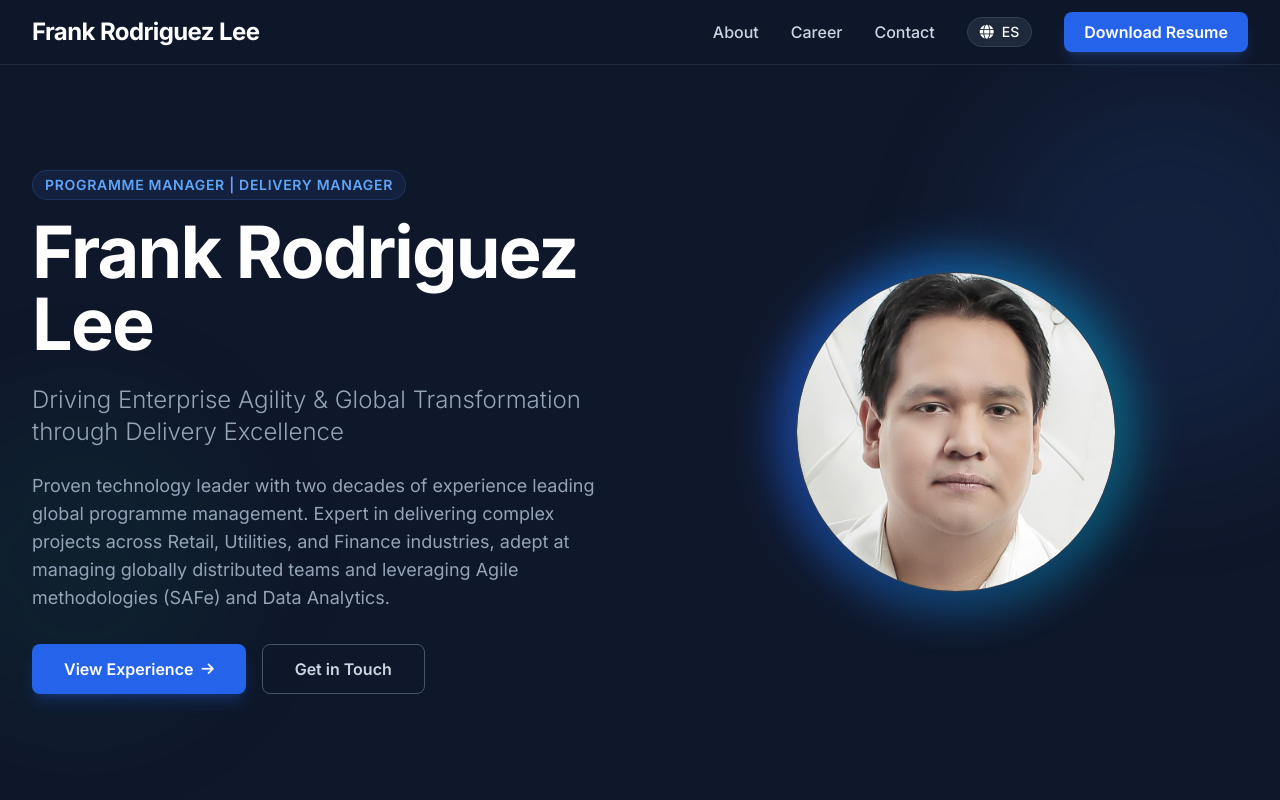
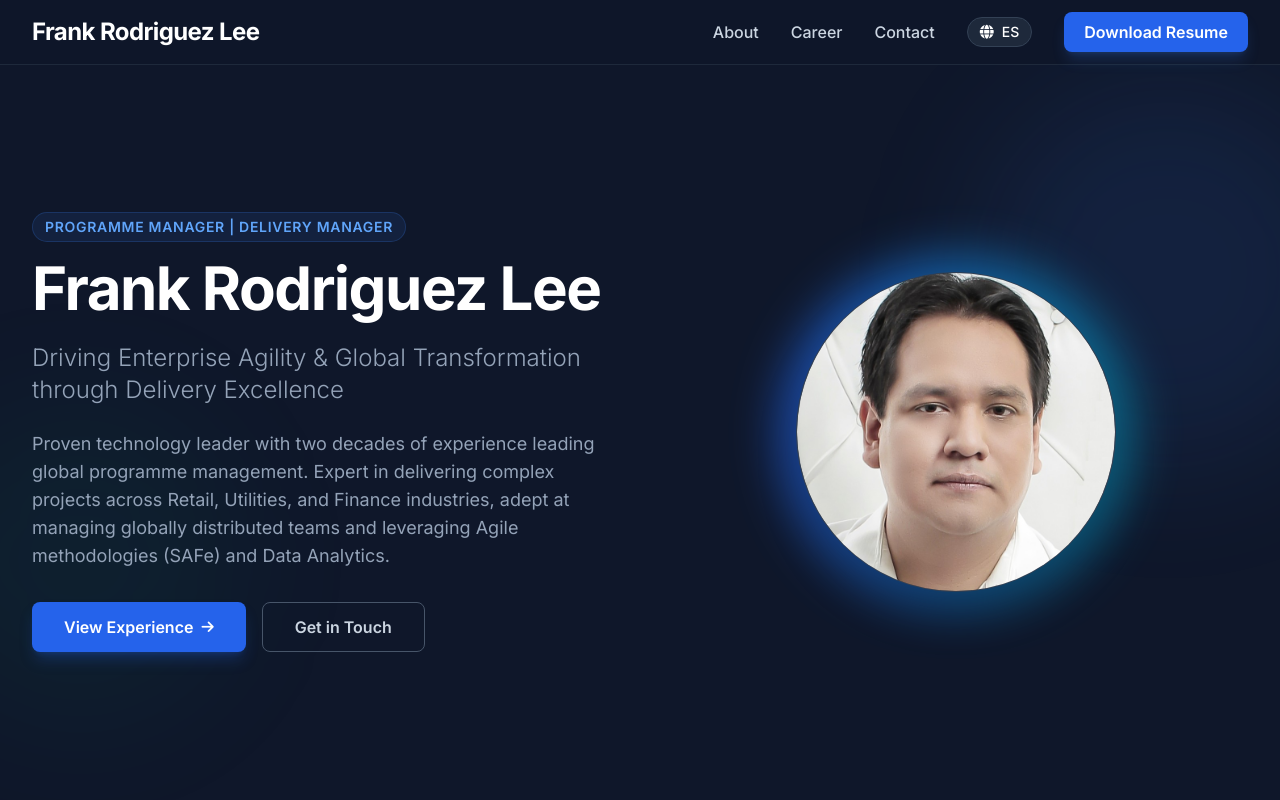
Before and after one commit to frank-rodriguez-lee/resume, a plain HTML site: page index.html in a window 1280 px wide. Shown: the top 800 px of the page. Drawn offline with nearby package versions, Linux system fonts and the light colour scheme.

Commit message:
Resume v2.02

```diff
--- a/index.html
+++ b/index.html
@@ -141,7 +141,7 @@
                     class="inline-block px-3 py-1 mb-4 text-sm font-semibold tracking-wider text-blue-400 uppercase bg-blue-500/10 rounded-full border border-blue-500/20">
                     <span data-i18n="hero.role">Programme Manager | Delivery Manager</span>
                 </div>
-                <h1 class="text-4xl sm:text-5xl md:text-7xl font-bold text-white tracking-tight mb-6"
+                <h1 class="text-3xl sm:text-4xl md:text-6xl font-bold text-white tracking-tight mb-6"
                     data-i18n="hero.name">
                     Frank Rodriguez Lee
                 </h1>
```
